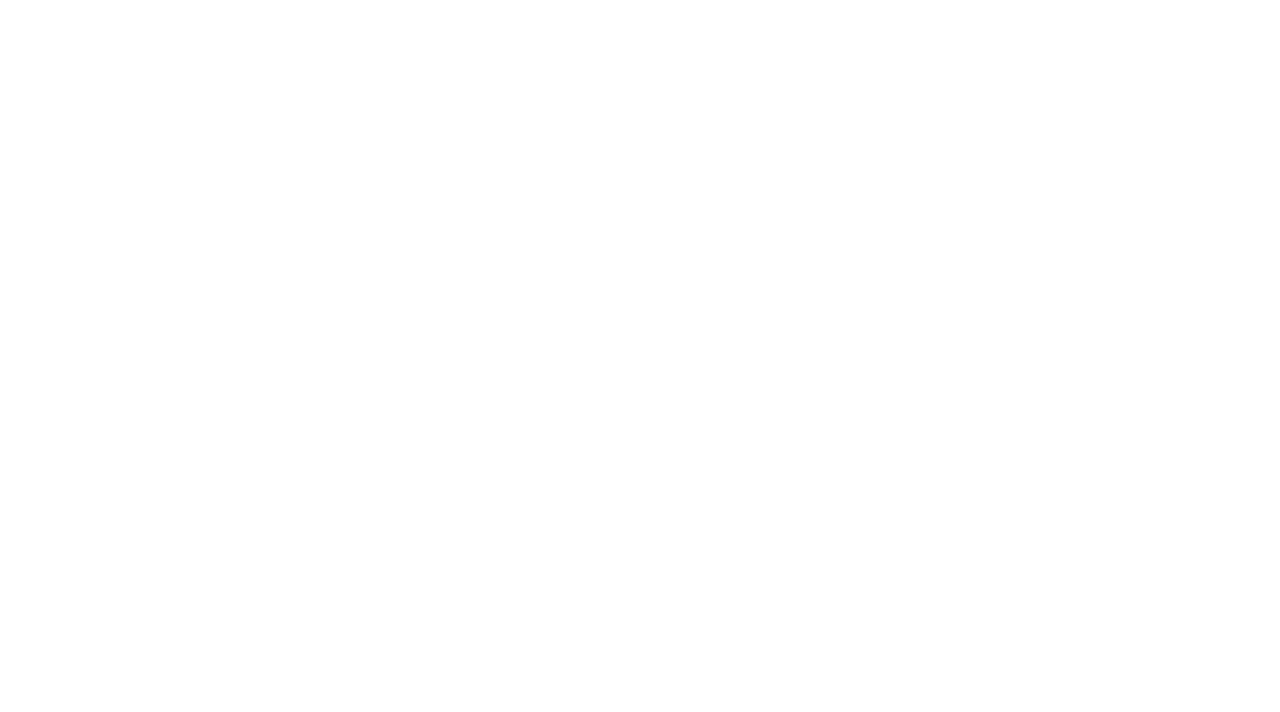
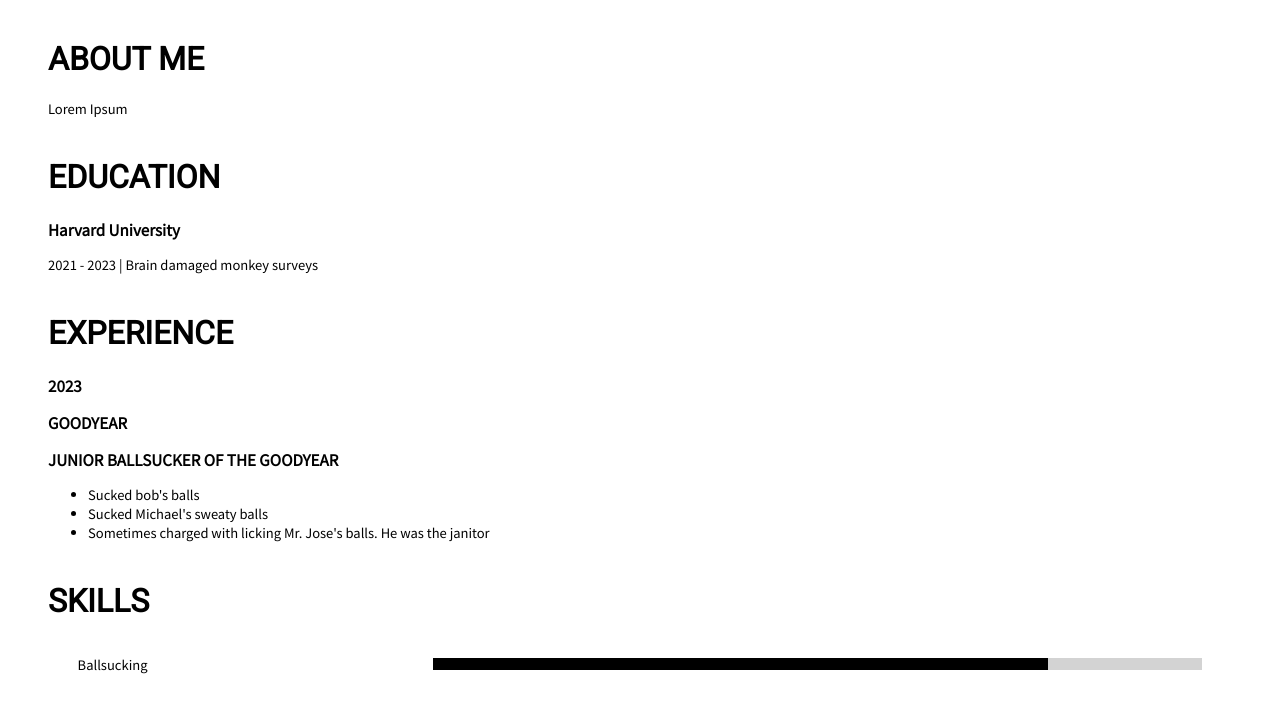
Before and after one commit to Caballojhonson/CV-app, a React (Create React App) app: page / in a window 1280 px wide. Shown: the top 712 px of the page. Built offline with nearby package versions, Linux system fonts and the light colour scheme.

Commit message:
Created main CV components and stylesheets

```diff
--- a/public/index.html
+++ b/public/index.html
@@ -2,6 +2,13 @@
 <html lang="en">
 	<head>
 		<title>CV Generator</title>
+
+		<link rel="preconnect" href="https://fonts.googleapis.com" />
+		<link rel="preconnect" href="https://fonts.gstatic.com" crossorigin />
+		<link
+			href="https://fonts.googleapis.com/css2?family=Noto+Sans+JP&family=Roboto&display=swap"
+			rel="stylesheet"
+		/>
 	</head>
 	<body>
 		<div id="root"></div>
--- a/src/App.js
+++ b/src/App.js
@@ -1,11 +1,46 @@
+import React from 'react';
+import EducationItem from './Components/EducationItem';
+import ExperienceItem from './Components/ExperienceItem';
+import Section from './Components/Section';
+import SkillBars from './Components/SkillBars';
 
+class App extends React.Component {
+	constructor() {
+		super();
 
-function App() {
-  return (
-    <div>
+		this.state = {
 
-    </div>
-  );
+    };
+	}
+
+	experienceItems() {
+		console.log('Experience item method');
+	}
+	render() {
+		return (
+			<div>
+
+				<Section title="ABOUT ME" content={<p>Lorem Ipsum </p>} />
+
+        <Section title="EDUCATION" content={
+          <EducationItem place="Harvard University" period="2021 - 2023" course="Brain damaged monkey surveys" />} />
+
+        <Section title="EXPERIENCE" content={
+          <ExperienceItem year="2023" employer="GOODYEAR" position="JUNIOR BALLSUCKER OF THE GOODYEAR" jobs={
+            <div>
+            <li>Sucked bob's balls</li>
+            <li>Sucked Michael's sweaty balls</li>
+            <li>Sometimes charged with licking Mr. Jose's balls. He was the janitor</li>
+            </div>
+          } />
+        } />
+
+        <Section title="SKILLS" content={
+          <SkillBars skill="Ballsucking" skillPercent="80%" />
+        } />
+
+      </div>
+		);
+	}
 }
-
 export default App;
--- /dev/null
+++ b/src/Components/EducationItem.js
@@ -0,0 +1,13 @@
+import React from 'react';
+import '../styles/educationItem.css'
+
+function EducationItem(props) {
+	return (
+		<div className="mainContain">
+			<h3>{props.place}</h3>
+			<p>{props.period} | {props.course}</p>
+		</div>
+	);
+}
+
+export default EducationItem;
--- /dev/null
+++ b/src/Components/ExperienceItem.js
@@ -0,0 +1,18 @@
+import React from 'react'
+
+function ExperienceItem(props) {
+    return(
+        <div>
+            <div>
+                <h3>{props.year}</h3>
+            </div>
+            <div>
+                <h3>{props.employer}</h3>
+                <h3>{props.position}</h3>
+                <ul>{props.jobs}</ul>
+            </div>
+        </div>
+    )
+}
+
+export default ExperienceItem
--- /dev/null
+++ b/src/Components/Section.js
@@ -0,0 +1,15 @@
+import React from 'react';
+import '../styles/section.css'
+
+function Section(props) {
+    return (
+        <div className="mainContainer">
+            <h1 className="sectionTitle" >{props.title}</h1>
+            <div className="contentContainer" >
+                {props.content}
+            </div>
+        </div>
+    )
+}
+
+export default Section
--- /dev/null
+++ b/src/Components/SkillBars.js
@@ -0,0 +1,20 @@
+import React from 'react';
+import '../styles/SkillBars.css';
+
+function SkillBars(props) {
+	const skillPercent = props.skillPercent;
+	const barWidth = { width: skillPercent };
+	return (
+		<div className="skillContainer">
+			<div className="skillColumn">
+				<p>{props.skill}</p>
+			</div>
+			<div className="skillBar">
+				<div className="grayBar"></div>
+				<div className="blackBar" style={barWidth}></div>
+			</div>
+		</div>
+	);
+}
+
+export default SkillBars;
--- /dev/null
+++ b/src/styles/SkillBars.css
@@ -0,0 +1,22 @@
+.skillContainer {
+    display: flex;
+    align-items: center;
+    justify-content: center;
+}
+.skillColumn {
+    width: 30%;
+}
+.skillBar {
+    width:65%;
+}
+.blackBar {
+    background-color: black;
+    min-height: 0.7rem;
+    margin-top: -0.7rem;
+}
+
+.grayBar {
+    background-color: lightgray;
+    width:100%;
+    min-height: 0.7rem;
+}
--- /dev/null
+++ b/src/styles/educationItem.css
@@ -0,0 +1,3 @@
+.mainContain {
+
+}
--- /dev/null
+++ b/src/styles/section.css
@@ -0,0 +1,12 @@
+.mainContainer {
+    margin: 2.5rem;
+}
+
+.sectionTitle {
+    font-family: 'Roboto', sans-serif;
+}
+
+.contentContainer {
+    font-family: 'Noto Sans JP', sans-serif;
+    font-size: 13px;
+}
```
Also changed, not shown: src/Components/Contact.js (added), src/Components/Name.js (added). Lines whose indentation alone changed are shown as unchanged.
